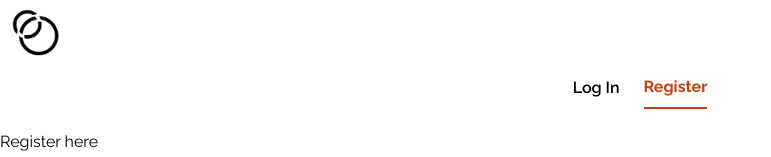
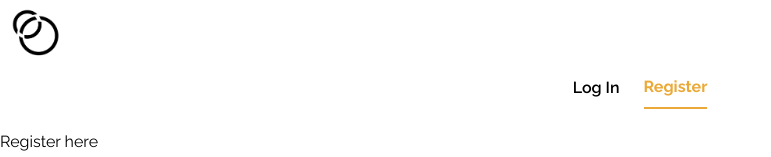
Before and after one commit to EgleUrbone/react_baigiamasis_darbas_EU, a React (Vite) app: page /register in a window 1280 px wide. Shown: the top 157 px of the page, without its empty margins (0-771 px from the left). Built offline with nearby package versions, Linux system fonts and the light colour scheme; no server answers.

Commit message:
footer component + primary color

```diff
--- /dev/null
+++ b/src/components/layout/Footer.jsx
@@ -0,0 +1,7 @@
+import React from 'react'
+
+export default function Footer() {
+  return (
+    <div>Footer</div>
+  )
+}
--- a/src/components/layout/Header.jsx
+++ b/src/components/layout/Header.jsx
@@ -51,7 +51,7 @@ window.addEventListener('scroll', addShadow)
           <NavLink
             to={'/login'}
             className={
-              'font-semibold mx-3 py-2 hover:border-b-2 hover:border-orange-700 hover:text-orange-700'
+              'font-semibold mx-3 py-2 hover:border-b-2 hover:border-primary hover:text-primary'
             }
           >
             Log In
@@ -61,7 +61,7 @@ window.addEventListener('scroll', addShadow)
           <NavLink
             to={'/register'}
             className={
-              'font-semibold mx-3 py-2 hover:border-b-2 hover:border-orange-700 hover:text-orange-700'
+              'font-semibold mx-3 py-2 hover:border-b-2 hover:border-primary hover:text-primary'
             }
           >
             Register
@@ -71,7 +71,7 @@ window.addEventListener('scroll', addShadow)
           <NavLink
             to={'/shops'}
             className={
-              'font-semibold mx-3 py-2 hover:border-b-2 hover:border-orange-700 hover:text-orange-700'
+              'font-semibold mx-3 py-2 hover:border-b-2 hover:border-primary hover:text-primary'
             }
           >
             Shops
@@ -82,7 +82,7 @@ window.addEventListener('scroll', addShadow)
             onClick={logOutFB}
             to={'/login'}
             className={
-              'font-semibold mx-3 py-2 hover:border-b-2 hover:border-orange-700 hover:text-orange-700'
+              'font-semibold mx-3 py-2 hover:border-b-2 hover:border-primary hover:text-primary'
             }
           >
             Log Out
@@ -92,7 +92,7 @@ window.addEventListener('scroll', addShadow)
           <NavLink
             to={'/add-shop'}
             className={
-              'font-semibold border-b-2 border-white mx-3 py-2 hover:border-b-2 hover:border-orange-700 hover:text-orange-700'
+              'font-semibold border-b-2 border-white mx-3 py-2 hover:border-b-2 hover:border-primary hover:text-primary'
             }
           >
             Add Shop
--- a/src/index.css
+++ b/src/index.css
@@ -4,6 +4,6 @@
 
 .active {
   font-weight: bold;
-  border-bottom: solid 2px rgb(194, 65, 12);
-  color: rgb(194, 65, 12);
+  border-bottom: solid 2px rgb(235, 169, 55);
+  color: rgb(235, 169, 55);
 }
--- a/tailwind.config.js
+++ b/tailwind.config.js
@@ -9,6 +9,9 @@ export default {
       fontFamily: {
         'rale': ['Raleway', 'sans-serif']
       },
+      colors: {
+        primary: 'rgb(235, 169, 55)',
+      }
     },
   },
   plugins: [],
```
